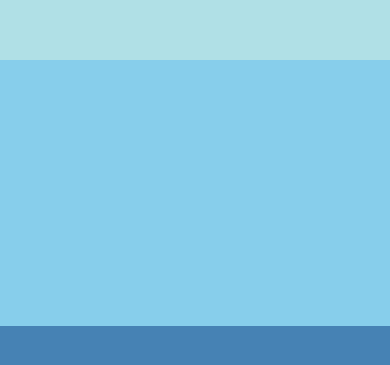
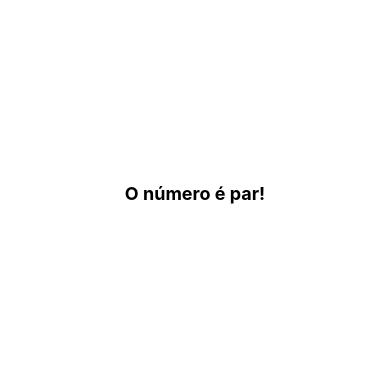
Before and after one commit to bruno-negreiros/react-native_casa-do-codigo, a React Native app: screen / in a window 390 px wide. Shown: the part 229-594 px from the top of the page. Built offline with nearby package versions, Linux system fonts and the light colour scheme.

Commit message:
conditional-rendering

```diff
--- a/App.js
+++ b/App.js
@@ -1,17 +1,14 @@
 import { StatusBar } from 'expo-status-bar';
 import { StyleSheet, View } from 'react-native';
 import React from 'react';
-import HelloWorld from './components/HelloWorld';
-import FixedDimensions from './components/FixedDimensions';
+import CzechNumber from './components/CzechNumber';
 
 export default function App() {
   return (
-    // <View style={styles.container}>
-    //   <HelloWorld text="World"></HelloWorld>
-    //   <FixedDimensions></FixedDimensions>
-    //   <StatusBar style="auto" />
-    // </View>
-    <FixedDimensions></FixedDimensions>
+    <View style={styles.container}>
+      <CzechNumber number={2}></CzechNumber>
+      <StatusBar style="auto" />
+    </View>
   );
 }
 
--- /dev/null
+++ b/components/CzechNumber.js
@@ -0,0 +1,47 @@
+import React from 'react';
+import { View, Text, StyleSheet } from 'react-native';
+
+// export default props =>
+//   <View>
+//     {
+//       props.number % 2 === 0
+//       ? <Text style={styles.text}>O número é par!</Text>
+//       : <Text style={styles.text}>O número é ímpar!</Text>
+//     }
+//   </View>
+
+// export default function(props) {
+//   return(
+//     <View>
+//       {
+//         props.number % 2 === 0
+//         ? <Text style={styles.text}>O número é par!</Text>
+//         : <Text style={styles.text}>O número é ímpar!</Text>
+//       }
+//     </View>
+//   );
+// };
+
+export default props =>
+  <View style={styles.container}>
+    {validaParOuImpar(props.number)}
+  </View>
+
+function validaParOuImpar(number) {
+  return number % 2 === 0
+    ? <Text style={styles.text}>O número é par!</Text>
+    : <Text style={styles.text}>O número é ímpar!</Text>
+}
+
+const styles = StyleSheet.create({
+  container: {
+    flex: 1,
+    backgroundColor: '#fff',
+    alignItems: 'center',
+    justifyContent: 'center'
+  },
+  text: {
+    fontSize: 18,
+    fontWeight: 'bold'
+  }
+});
```
